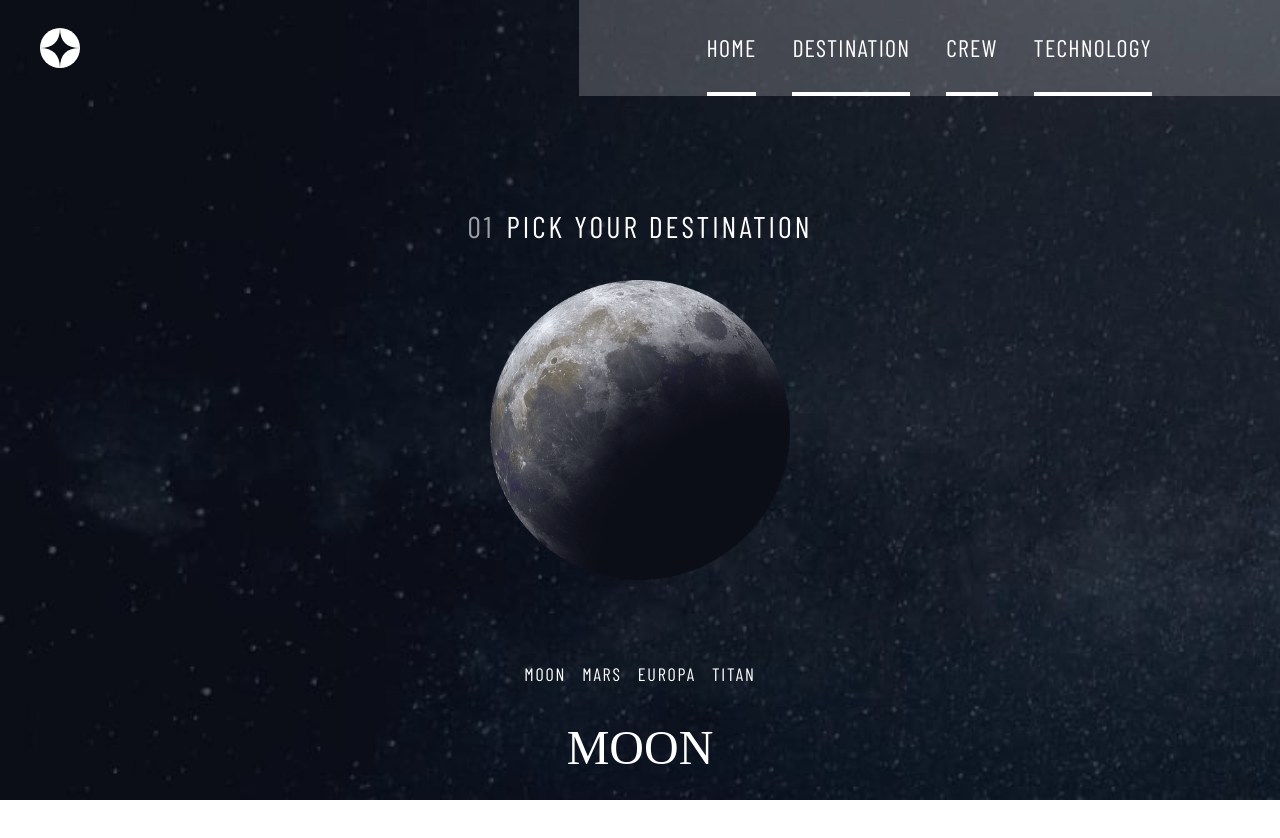
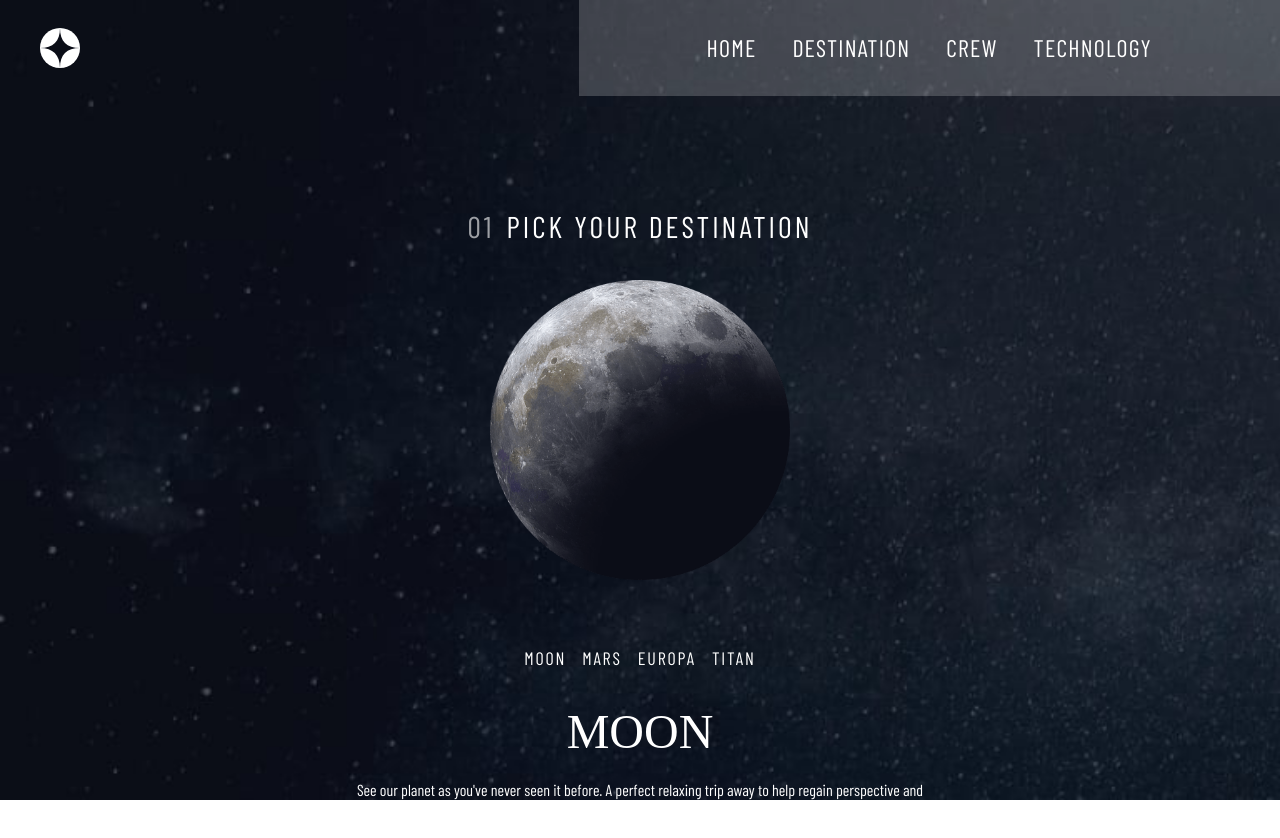
Before and after one commit to victoriacheng15/fem-space-tourism, a React (Vite) app: page /destination in a window 1280 px wide. Shown: the top 838 px of the page. Built offline with nearby package versions, Linux system fonts and the light colour scheme; a web font is replaced by a local one.

Commit message:
clean up style and file

```diff
--- a/src/components/navigation/Nav.jsx
+++ b/src/components/navigation/Nav.jsx
@@ -1,50 +1,66 @@
 import React from 'react';
-
-import Navlink from './Navlink';
+import { Link } from 'react-router-dom';
 import MobileNav from './MobileNav';
 import logo from '/assets/shared/logo.svg';
 
-const Nav = () => (
+const Nav = () => {
+  // const [active, setActive] = useState(false);
+
+  const linkList = [
+    {
+      id: 1,
+      span: '00',
+      href: '/',
+      name: 'home',
+    },
+    {
+      id: 2,
+      span: '01',
+      href: 'destination',
+      name: 'destination',
+    },
+    {
+      id: 3,
+      span: '02',
+      href: 'crew',
+      name: 'crew',
+    },
+    {
+      id: 4,
+      span: '03',
+      href: 'technology',
+      name: 'technology',
+    },
+  ];
+
+  // const isActive = () => {
+  //   setActive(true);
+  // };
+
+  const generateLinks = linkList.map((link) => (
+    <li key={link.id} className="text-2xl h-full">
+      <Link
+        id={link.id}
+        to={link.href}
+        className="flex items-center tracking-wider text-white uppercase font-barlow relative h-full content-none link-hover"
+      >
+        <span className="hidden mr-2 bpCustom:inline-block">{link.span}</span>
+        {link.name}
+      </Link>
+    </li>
+  ));
+
+  return (
     <nav className="fixed top-0 flex items-center justify-end w-full h-auto -translate-x-1/2 flex-end left-1/2 md:h-24 max-w-screen-bpCustom">
       <div className="absolute top-6 left-6 md:top-7 md:left-10 bpCustom:left-14">
         <img className="w-10 aspect-square" src={logo} alt="logo" />
       </div>
       <div className="h-px w-[30rem] bg-white/50 relative left-6 hidden bpCustom:block" />
       <ul className="items-center hidden w-auto h-full px-12 md:flex bg-white/20 gap-9 lg:px-32">
-      <Navlink
-        linkTo="/"
-        span="00"
-        linkName="home"
-        liClasses="relative grid h-full text-2xl content-none place-items-center link-active link-hover"
-        linkClasses="tracking-wider text-white uppercase font-barlow"
-        spanClasses="hidden mr-2 bpCustom:inline-block"
-      />
-      <Navlink
-        linkTo="destination"
-        span="01"
-        linkName="destination"
-        liClasses="relative grid h-full text-2xl content-none place-items-center link-active link-hover"
-        linkClasses="tracking-wider text-white uppercase font-barlow"
-        spanClasses="hidden mr-2 bpCustom:inline-block"
-      />
-      <Navlink
-        linkTo="crew"
-        span="02"
-        linkName="crew"
-        liClasses="relative grid h-full text-2xl content-none place-items-center link-active link-hover"
-        linkClasses="tracking-wider text-white uppercase font-barlow"
-        spanClasses="hidden mr-2 bpCustom:inline-block"
-      />
-      <Navlink
-        linkTo="technology"
-        span="03"
-        linkName="technology"
-        liClasses="relative grid h-full text-2xl content-none place-items-center link-active link-hover"
-        linkClasses="tracking-wider text-white uppercase font-barlow"
-        spanClasses="hidden mr-2 bpCustom:inline-block"
-      />
+        {generateLinks}
       </ul>
       <MobileNav />
     </nav>
   );
+};
 export default Nav;
--- a/src/components/navigation/Navlink.jsx
+++ /dev/null
@@ -1,13 +0,0 @@
-import React from 'react';
-import { Link } from 'react-router-dom';
-
-const Navlink = ({ linkTo, span, linkName, liClasses, linkClasses, spanClasses }) => (
-  <li className={liClasses}>
-    <Link className={linkClasses} to={linkTo}>
-      <span className={spanClasses}>{span}</span>
-      {linkName}
-    </Link>
-  </li>
-);
-
-export default Navlink;
--- a/src/routes/Destination.jsx
+++ b/src/routes/Destination.jsx
@@ -42,7 +42,7 @@ const Destination = () => {
               alt={planetName}
             />
           </div>
-          <section className="flex flex-col items-center p-4">
+          <section className="flex flex-col items-center">
             <div className="flex items-center justify-center w-full gap-4 mb-7">
               {
             planetList.map((planet) => (
```
Lines whose indentation alone changed are shown as unchanged.
